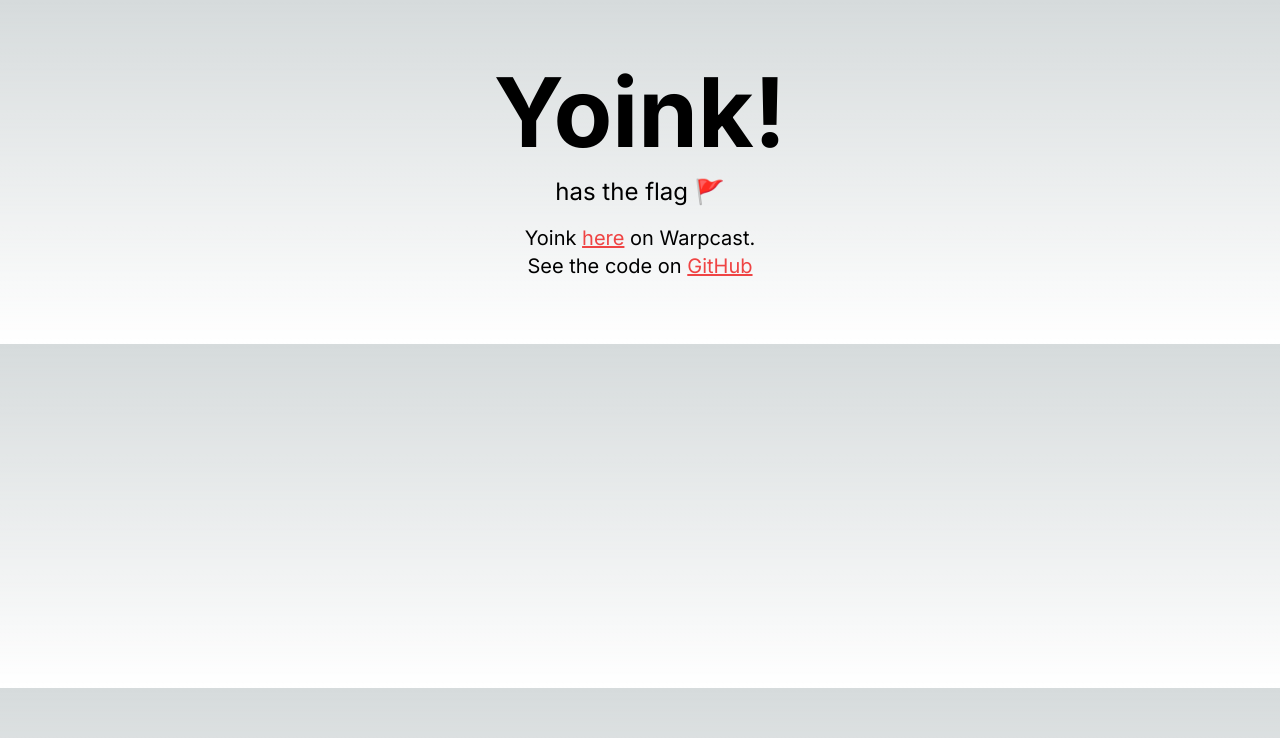
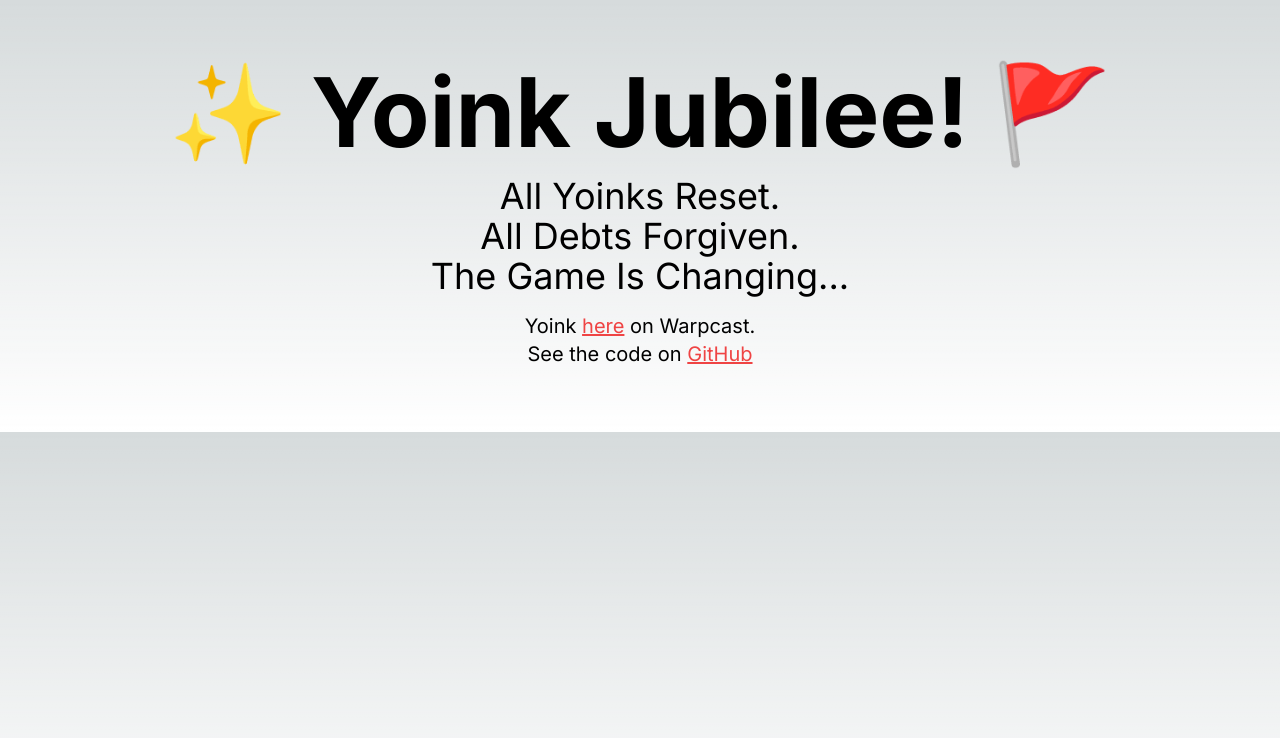
Before and after one commit to horsefacts/yoink, a Next.js app: page / in a window 1280 px wide. Shown: the top 738 px of the page. Built offline with nearby package versions, Linux system fonts and the light colour scheme; no server answers.

Commit message:
yoink jubilee

```diff
--- a/src/app/api/images/start/route.tsx
+++ b/src/app/api/images/start/route.tsx
@@ -1,6 +1,4 @@
-import { NextResponse } from "next/server";
-import satori from "satori";
-import sharp from "sharp";
+import { ImageResponse } from "next/og";
 import { join } from "path";
 import * as fs from "fs";
 
@@ -11,7 +9,7 @@
 let interBold = fs.readFileSync(interBoldPath);
 
 export async function GET() {
-  const svg = await satori(
+  return new ImageResponse(
     <div
       style={{
         justifyContent: "center",
@@ -20,26 +18,33 @@
         flexDirection: "column",
         width: "100%",
         height: "100%",
-        backgroundColor: "white",
-        padding: 50,
-        lineHeight: 1.2,
         fontSize: 24,
-        color: "black",
       }}
     >
-      <h1>Yoink!</h1>
-      <div style={{ display: "flex" }}>
-        Click to yoink the flag{" "}
+      <h1>
         <img
-          width="32"
-          height="32"
+          width="48"
+          height="48"
+          src="https://cdnjs.cloudflare.com/ajax/libs/twemoji/15.0.3/72x72/2728.png"
+          style={{ fontWeight: '800', verticalAlign: 'middle', marginRight: '12px' }}
+        />
+        Yoink Jubilee!
+        <img
+          width="48"
+          height="48"
           src="https://cdnjs.cloudflare.com/ajax/libs/twemoji/15.0.3/72x72/1f6a9.png"
+          style={{ verticalAlign: 'middle', marginLeft: '12px' }}
         />
+      </h1>
+      <div>All Yoinks Reset.</div>
+      <div>All Debts Forgiven.</div>
+      <div style={{ display: 'flex' }}>
+        The Game Is Changing...
       </div>
     </div>,
     {
       width: 600,
-      height: 400,
+      height: 315,
       fonts: [
         {
           name: "Inter",
@@ -54,18 +59,6 @@
           style: "normal",
         },
       ],
-    },
+    }
   );
-
-  const img = await sharp(Buffer.from(svg))
-    .resize(1200)
-    .toFormat("png")
-    .toBuffer();
-  return new NextResponse(img, {
-    status: 200,
-    headers: {
-      "Content-Type": "image/png",
-      "Cache-Control": "max-age=10",
-    },
-  });
 }
--- a/src/app/api/start/route.ts
+++ b/src/app/api/start/route.ts
@@ -1,8 +1,7 @@
 import { NextRequest, NextResponse } from "next/server";
 
 export async function POST(req: NextRequest) {
-  const postUrl = `${process.env["HOST"]}/api/yoink`;
-  const imageUrl = `${process.env["HOST"]}/api/images/flag?date=${Date.now()}`;
+  const imageUrl = `${process.env["HOST"]}/api/images/start`;
 
 
   const {
@@ -22,8 +21,6 @@
           <meta property="og:image" content="${imageUrl}" />
           <meta name="fc:frame" content="vNext" />
           <meta name="fc:frame:image" content="${imageUrl}" />
-          <meta name="fc:frame:post_url" content="${postUrl}" />
-          <meta name="fc:frame:button:1" content="Yoink!" />
         </head>
         <body>Yoink</body>
       </html>`,
--- a/src/app/components/Yoink.tsx
+++ b/src/app/components/Yoink.tsx
@@ -13,32 +13,14 @@
 }
 
 export default function Yoink() {
-  const [flag, setFlag] = useState<Flag>({});
-  const [stats, setStats] = useState<Stats>({});
-
-  useEffect(() => {
-    const getStats = async () => {
-      let res = await fetch("/api/stats", { next: { revalidate: 1800 } });
-      const _stats = await res.json();
-      setStats(_stats);
-
-      res = await fetch("/api/flag", { cache: "no-cache" });
-      const _flag = await res.json();
-      setFlag(_flag);
-    };
-    getStats();
-  }, []);
-
-  const { yoinks, leaderboard } = stats;
-  const { flag: username } = flag;
-
   return (
     <div className="space-y-4">
-      <h1 className="text-8xl font-bold">Yoink!</h1>
-      {flag && <p className="text-2xl">{username} has the flag 🚩</p>}
-      {yoinks && (
-        <p className="text-2xl">{yoinks} yoinks remain.</p>
-      )}
+        <h1 className="text-8xl font-bold">✨ Yoink Jubilee! 🚩</h1>
+      <div className="mt-4 text-4xl">
+        <p>All Yoinks Reset.</p>
+        <p>All Debts Forgiven.</p>
+        <p>The Game Is Changing...</p>
+      </div>
       <div className="mt-4 text-xl">
         <p>
           Yoink{" "}
@@ -62,7 +44,6 @@
           </a>
         </p>
       </div>
-      {leaderboard && <Leaderboard leaderboard={leaderboard ?? []} />}
     </div>
   );
 }
--- a/src/app/page.tsx
+++ b/src/app/page.tsx
@@ -4,7 +4,7 @@
 const postUrl = `${process.env["HOST"]}/api/start`;
 
 export async function generateMetadata(): Promise<Metadata> {
-  const imageUrl = `${process.env["HOST"]}/api/images/start?date=${Date.now()}`;
+  const imageUrl = `${process.env["HOST"]}/api/images/start`;
   return {
     title: "Yoink",
     description: "yoink!",
```
